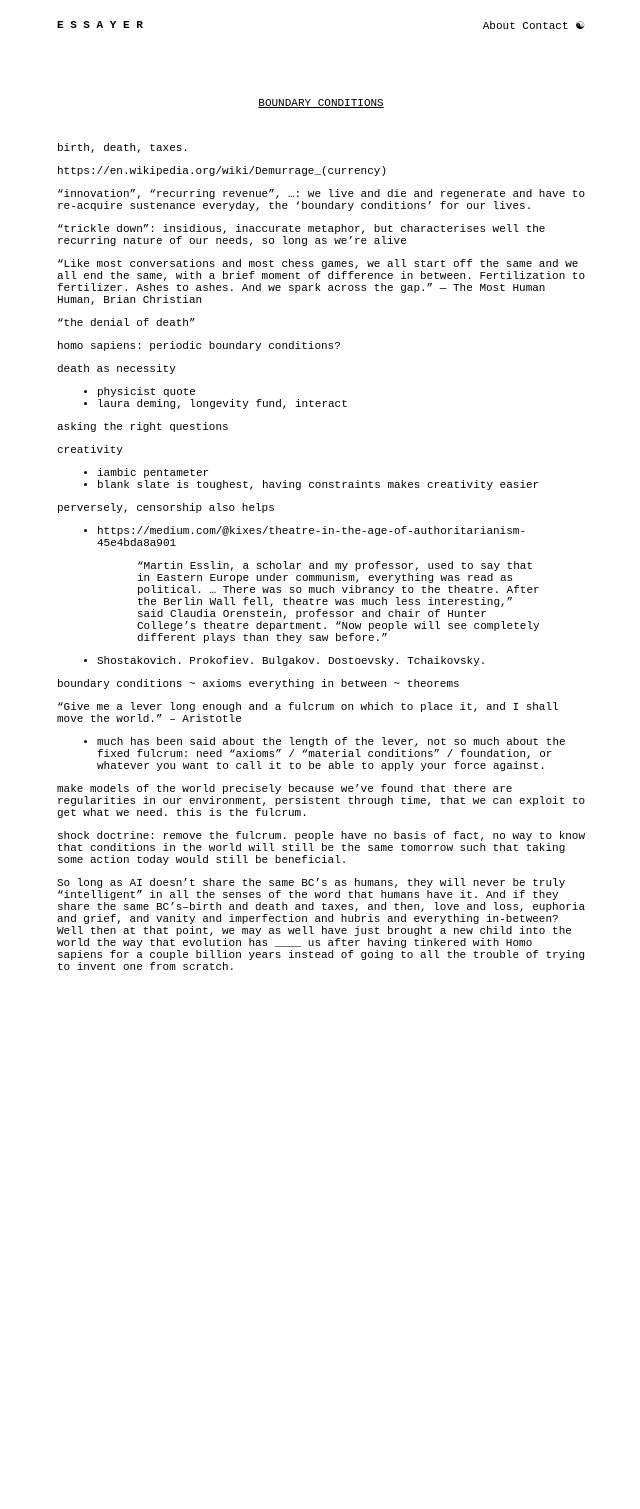
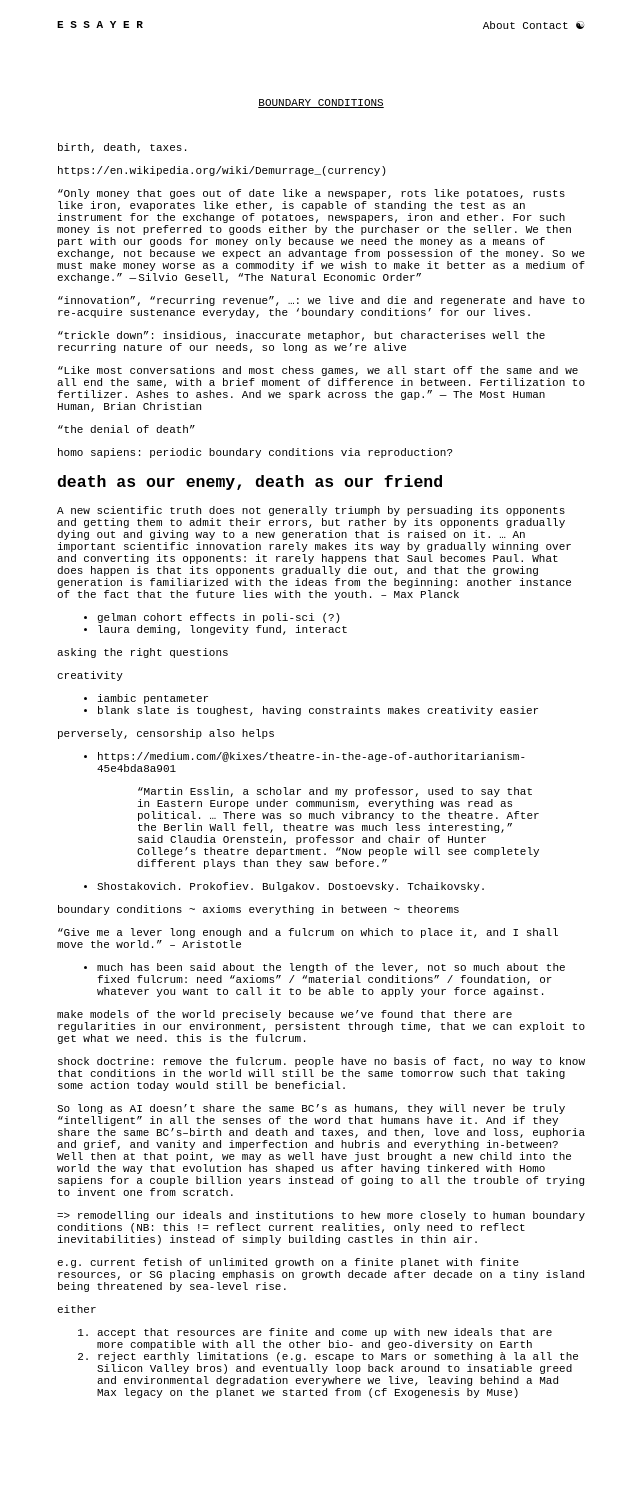
Before and after one commit to joseph-long/essayer, a Jekyll site: the page built from _posts/2020-05-11-boundary-conditions.md, in a window 1280 px wide. Shown: the whole page, without its empty margins (319-959 px from the left). Built offline with Jekyll 4.4.1, drawn with Linux system fonts in a browser that asks for light colours; some web fonts are replaced; before the commit the page ends 1083 px from its top, so only the background shows below that.

Commit message:
quotes + thoughts

```diff
--- a/_posts/2020-05-11-boundary-conditions.md
+++ b/_posts/2020-05-11-boundary-conditions.md
@@ -6,6 +6,16 @@ title:    "Boundary Conditions"
 birth, death, taxes.
 
 https://en.wikipedia.org/wiki/Demurrage_(currency)
+
+"Only money that goes out of date like a newspaper, rots like potatoes, rusts
+like iron, evaporates like ether, is capable of standing the test as an
+instrument for the exchange of potatoes, newspapers, iron and ether. For such
+money is not preferred to goods either by the purchaser or the seller. We then
+part with our goods for money only because we need the money as a means of
+exchange, not because we expect an advantage from possession of the money. So
+we must make money worse as a commodity if we wish to make it better as a
+medium of exchange."
+— Silvio Gesell, "The Natural Economic Order"
 
 "innovation", "recurring revenue", ...: we live and die and regenerate and have
 to re-acquire sustenance everyday, the 'boundary conditions' for our lives.
@@ -20,11 +30,24 @@ Human, Brian Christian
 
 "the denial of death"
 
-homo sapiens: periodic boundary conditions?
+homo sapiens: periodic boundary conditions via reproduction?
 
-death as necessity
-- physicist quote
+## death as our enemy, death as our friend
+
+A new scientific truth does not generally triumph by persuading its opponents
+and getting them to admit their errors, but rather by its opponents gradually
+dying out and giving way to a new generation that is raised on it. … An
+important scientific innovation rarely makes its way by gradually winning over
+and converting its opponents: it rarely happens that Saul becomes Paul. What
+does happen is that its opponents gradually die out, and that the growing
+generation is familiarized with the ideas from the beginning: another instance
+of the fact that the future lies with the youth.
+-- Max Planck
+
+- gelman cohort effects in poli-sci (?)
 - laura deming, longevity fund, interact
+
+
 
 asking the right questions
 
@@ -65,6 +88,23 @@ So long as AI doesn't share the same BC's as humans, they will never be truly
 share the same BC's--birth and death and taxes, and then, love and loss,
 euphoria and grief, and vanity and imperfection and hubris and everything
 in-between? Well then at that point, we may as well have just brought a new
-child into the world the way that evolution has ________ us after having
+child into the world the way that evolution has shaped us after having
 tinkered with Homo sapiens for a couple billion years instead of going to all
 the trouble of trying to invent one from scratch.
+
+
+=> remodelling our ideals and institutions to hew more closely to human
+boundary conditions (NB: this != reflect current realities, only need to
+reflect inevitabilities) instead of simply building castles in thin air.
+
+e.g. current fetish of unlimited growth on a finite planet with finite
+resources, or SG placing emphasis on growth decade after decade on a tiny
+island being threatened by sea-level rise.
+
+either
+1.  accept that resources are finite and come up with new ideals that are more
+    compatible with all the other bio- and geo-diversity on Earth
+2.  reject earthly limitations (e.g. escape to Mars or something à la all the
+    Silicon Valley bros) and eventually loop back around to insatiable greed
+    and environmental degradation everywhere we live, leaving behind a Mad Max
+    legacy on the planet we started from (cf Exogenesis by Muse)
```
